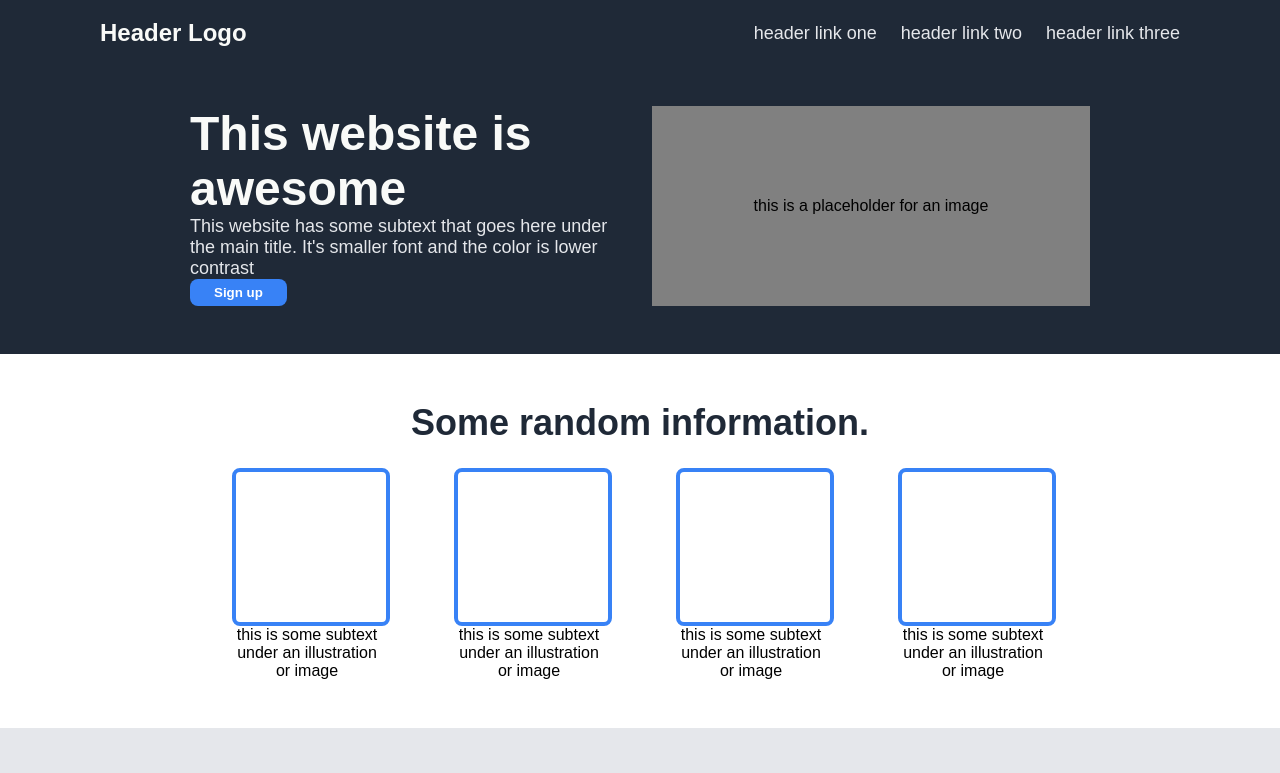
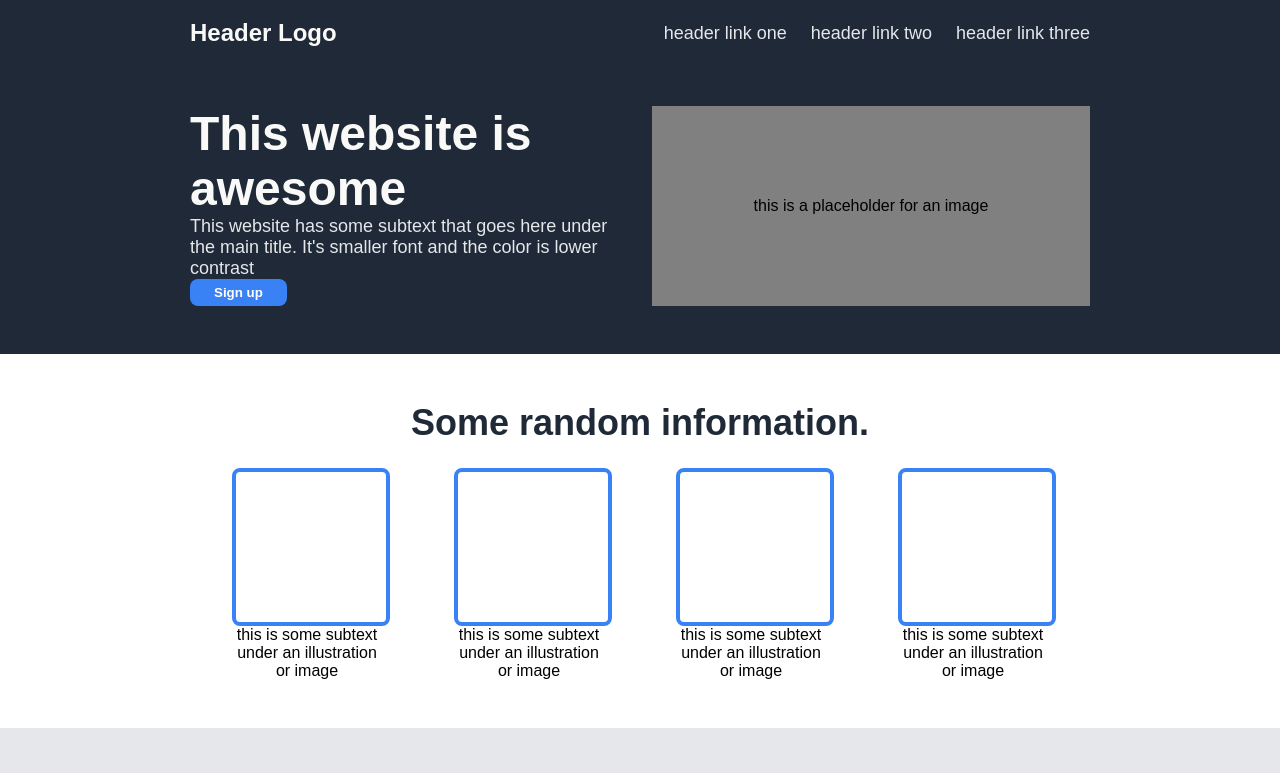
Before and after one commit to tyler7r/TOP-landing-page, a plain HTML site: page index.html in a window 1280 px wide. Shown: the top 773 px of the page. Drawn offline with Linux system fonts and the light colour scheme.

Commit message:
Adjust navbar elements on header

```diff
--- a/index.html
+++ b/index.html
@@ -8,11 +8,13 @@
     <body>
       <div class="container">
         <div class="header">
-            <div id="logo">Header Logo</div>
-            <div class="right-links">
-                <a href="">header link one</a>
-                <a href="">header link two</a>
-                <a href="">header link three</a>
+                <div class="navbar">
+                <div id="logo">Header Logo</div>
+                <div class="right-links">
+                    <a href="">header link one</a>
+                    <a href="">header link two</a>
+                    <a href="">header link three</a>
+                </div>
             </div>
         </div>
         <div class="content">
--- a/style.css
+++ b/style.css
@@ -10,6 +10,13 @@ body {
 }
 
 .header {
+    justify-content: center;
+    align-items: center;
+}
+
+.navbar {
+    display: flex;
+    width: 900px;
     justify-content: space-between;
     align-items: center;
 }
```
